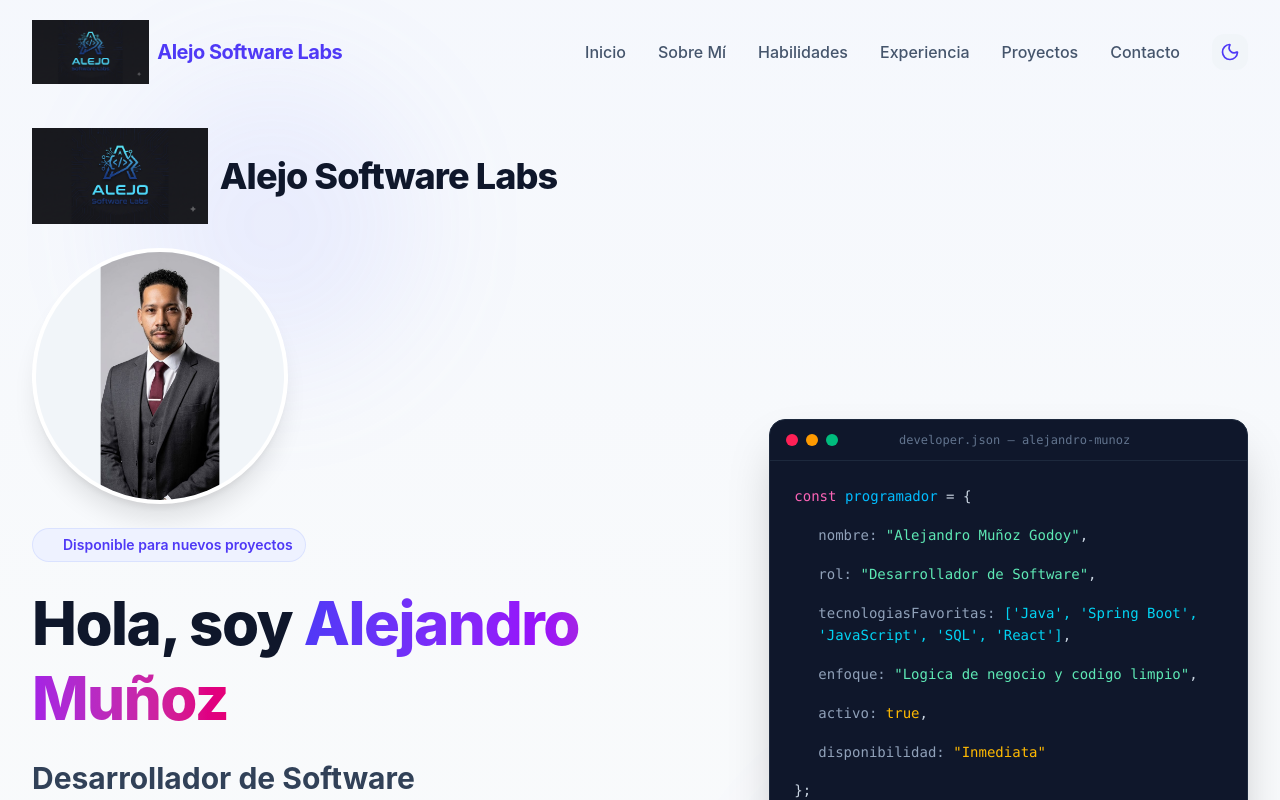
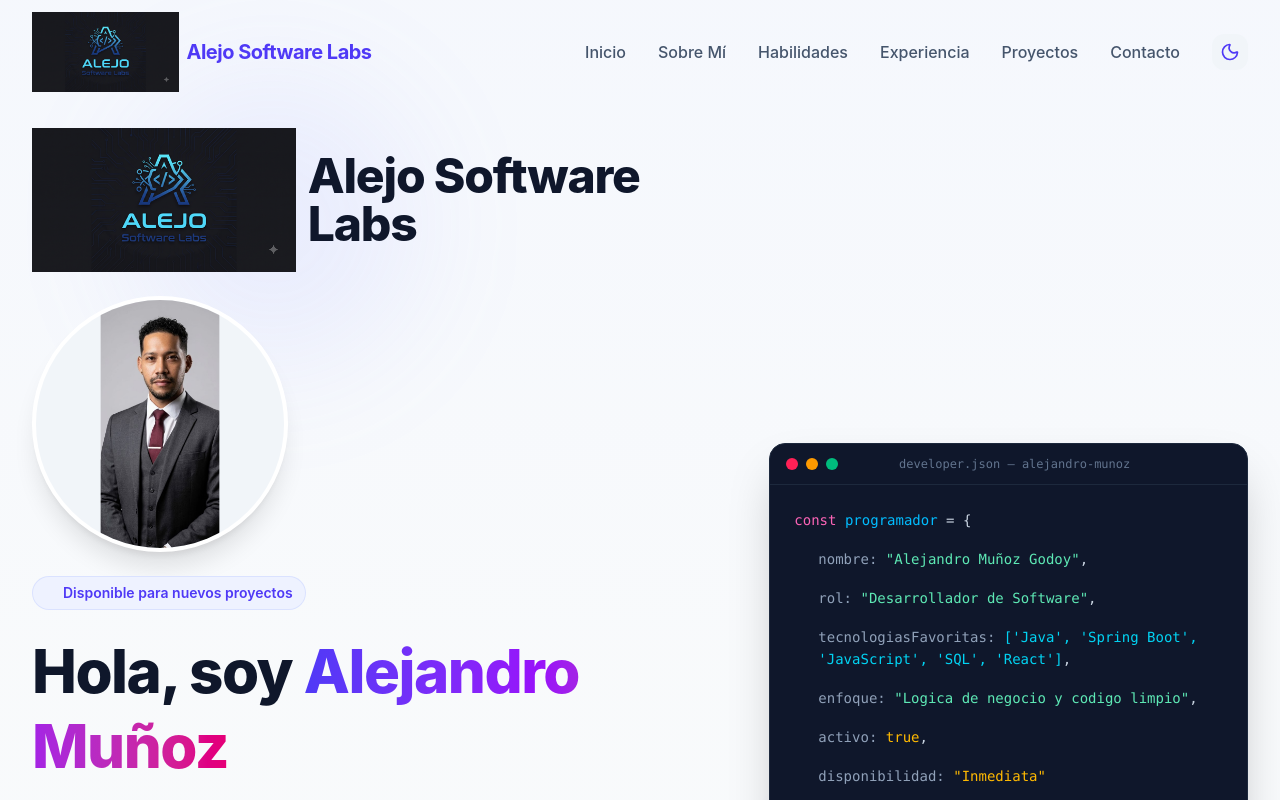
Before and after one commit to alejo-software-lab/hoja-de-vida-react, a React (Vite) app: page / in a window 1280 px wide. Shown: the top 800 px of the page. Built offline with nearby package versions, Linux system fonts and the light colour scheme.

Commit message:
Aumenta aún más el logo en Hero

```diff
--- a/src/components/Hero.jsx
+++ b/src/components/Hero.jsx
@@ -23,9 +23,9 @@ const Hero = () => {
                <img
                  src="/logo.png"
                  alt="Alejo Software Labs"
-                 className="h-24 w-auto"
+                 className="h-36 w-auto"
                />
-               <span className="text-4xl font-extrabold tracking-tight text-slate-900 dark:text-white">
+               <span className="text-5xl font-extrabold tracking-tight text-slate-900 dark:text-white">
                  Alejo Software Labs
                </span>
              </div>
--- a/src/components/Navbar.jsx
+++ b/src/components/Navbar.jsx
@@ -41,7 +41,7 @@ const Navbar = ({ darkMode, setDarkMode }) => {
                  <img
                    src="/logo.png"
                    alt="Alejo Software Labs"
-                   className="h-16 w-auto"
+                   className="h-20 w-auto"
                  />
                  <span className="font-bold text-xl tracking-tight text-indigo-600 dark:text-indigo-400">
                    Alejo Software Labs
```
